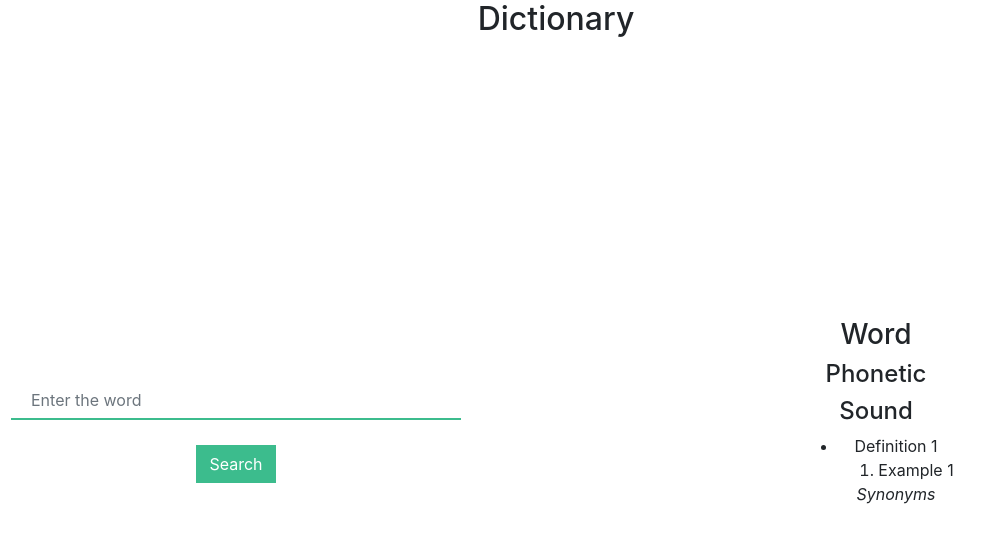
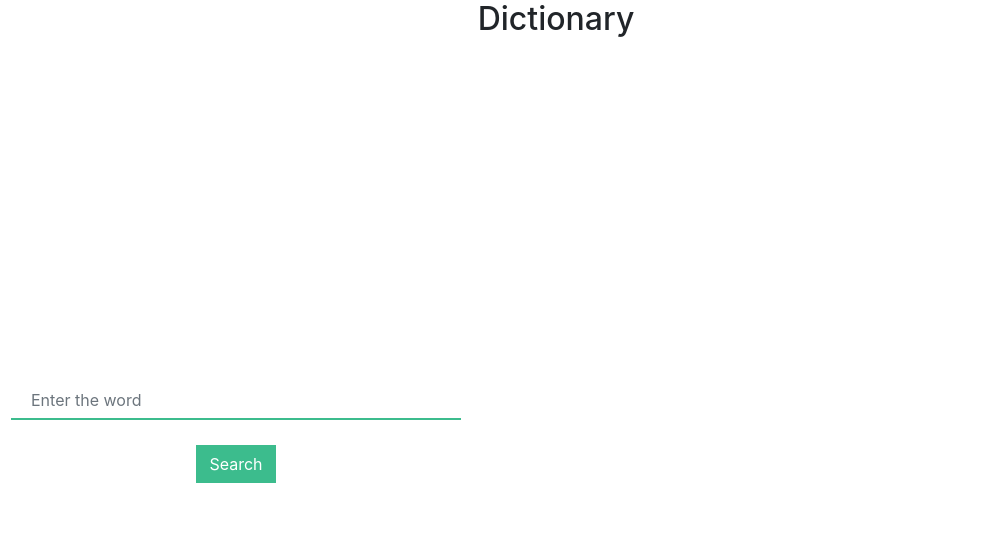
Before and after one commit to kpittie/dictionary, a Flask app: template templates/index.html in a window 1280 px wide. Shown: the top 543 px of the page, without its empty margins (84-1068 px from the left). Run offline with Flask 2, Linux system fonts and the light colour scheme; the template is opened without the code that fills it, so the values that code supplies are empty; some libraries are stand-ins or nearby versions.

Commit message:
Basic UI working with Jinja

```diff
--- a/routes.py
+++ b/routes.py
@@ -1,12 +1,17 @@
-from flask import Flask
+from flask import Flask, render_template, request
 
 from backend.scraper import scrape_meaning
-app = Flask(__name__)
+app = Flask(__name__, template_folder="templates")
 
-@app.route("/fetch_meaning/<string:word>")
-def fetch_meaning(word):
+@app.route("/", methods=["GET"])
+def index():
+    return render_template("index.html")
+
+@app.route("/fetch_meaning", methods=["POST"])
+def fetch_meaning():
+    word = request.form["word"]
     meaning = scrape_meaning(word)
-    return meaning
+    return render_template("index.html", response=meaning)
 
 if __name__ == "__main__":
-    app.run()
+    app.run(host="0.0.0.0")
--- a/templates/index.html
+++ b/templates/index.html
@@ -3,45 +3,63 @@
 
 <head>
     <title>Dictionary</title>
-	<meta charset="utf-8">
-	<meta name="viewport" content="width=device-width, initial-scale=1">
-    <link rel="stylesheet" href="https://stackpath.bootstrapcdn.com/bootstrap/4.3.1/css/bootstrap.min.css" integrity="sha384-ggOyR0iXCbMQv3Xipma34MD+dH/1fQ784/j6cY/iJTQUOhcWr7x9JvoRxT2MZw1T" crossorigin="anonymous">
-    <link href="style.css" rel="stylesheet">
+        <meta charset="utf-8">
+        <meta name="viewport" content="width=device-width, initial-scale=1">
+        <link rel="stylesheet" href="https://stackpath.bootstrapcdn.com/bootstrap/4.3.1/css/bootstrap.min.css" integrity="sha384-ggOyR0iXCbMQv3Xipma34MD+dH/1fQ784/j6cY/iJTQUOhcWr7x9JvoRxT2MZw1T" crossorigin="anonymous">
+        <link href="{{ url_for('static', filename='style.css') }}" rel="stylesheet">
 </head>
 
 <body>
+    <!-- HEADING -->
     <div class="row no-gutters justify-content-center align-items-center">
 		<header id="page-title">
 			<h2>Dictionary</h2>
 		</header>
     </div>
+
+    <!-- CONTAINER ROW -->
 	<div class="row no-gutters flex-grow-1">
+
+        <!-- LEFT SIDE SEARCH PANE -->
 		<div class="col-md-6 no-gutters">
             <div class="leftside d-flex justify-content-center align-items-center">
-			    <form>
+			    <form action="{{ url_for('fetch_meaning') }}" method="post">
 			    	<input type="text" class="form-control" id="word" placeholder="Enter the word" name="word">
 			    	<button type="submit" class="btn btn-default" id="submit-button">Search</button>
 			    </form>
             </div>
 		</div>
+
+        <!-- RIGHT SIDE REULTS PANE -->
 		<div class="col-md-6 no-gutters">
             <div class="rightside d-flex flex-column justify-content-center align-items-center">
+            {% if response is defined %}
                 <article>
-                    <div> <h3> Word </h3> </div>
-                    <div> <h4> Phonetic </h4> </div>
-                    <div> <h4> Sound </h4> </div>
+                    <div> <h3> {{ response.word }} </h3> </div>
+                    <div> <h4> {{ response.phonetic }} </h4> </div>
+                    <div> <h4> {{ response.audio_link }} </h4> </div>
                     <div>
                         <ul>
-                            <li> Definition 1 </li>
+                            {% for definition in response.definitions %}
+                                <li> {{ definition.definition }} </li>
                                 <ol>
-                                    <li> Example 1 </li>
+                                    {% for example in definition.examples %}
+                                        <li> {{ example }} </li>
+                                    {% endfor %}
                                 </ol>
-                                <p> <i> Synonyms </i> </p>
+                                <p>
+                                    {% for synonym in definition.synonyms %}
+                                        <i> {{ synonym }} </i>
+                                    {% endfor %}
+                                </p>
+                            {% endfor %}
                         </ul>
                     </div>
                 </article>
+		    {% endif %}
             </div>
 		</div>
+
 	</div>
 </body>
 
```
Also changed, not shown: static/style.css (renamed from templates/style.css).
